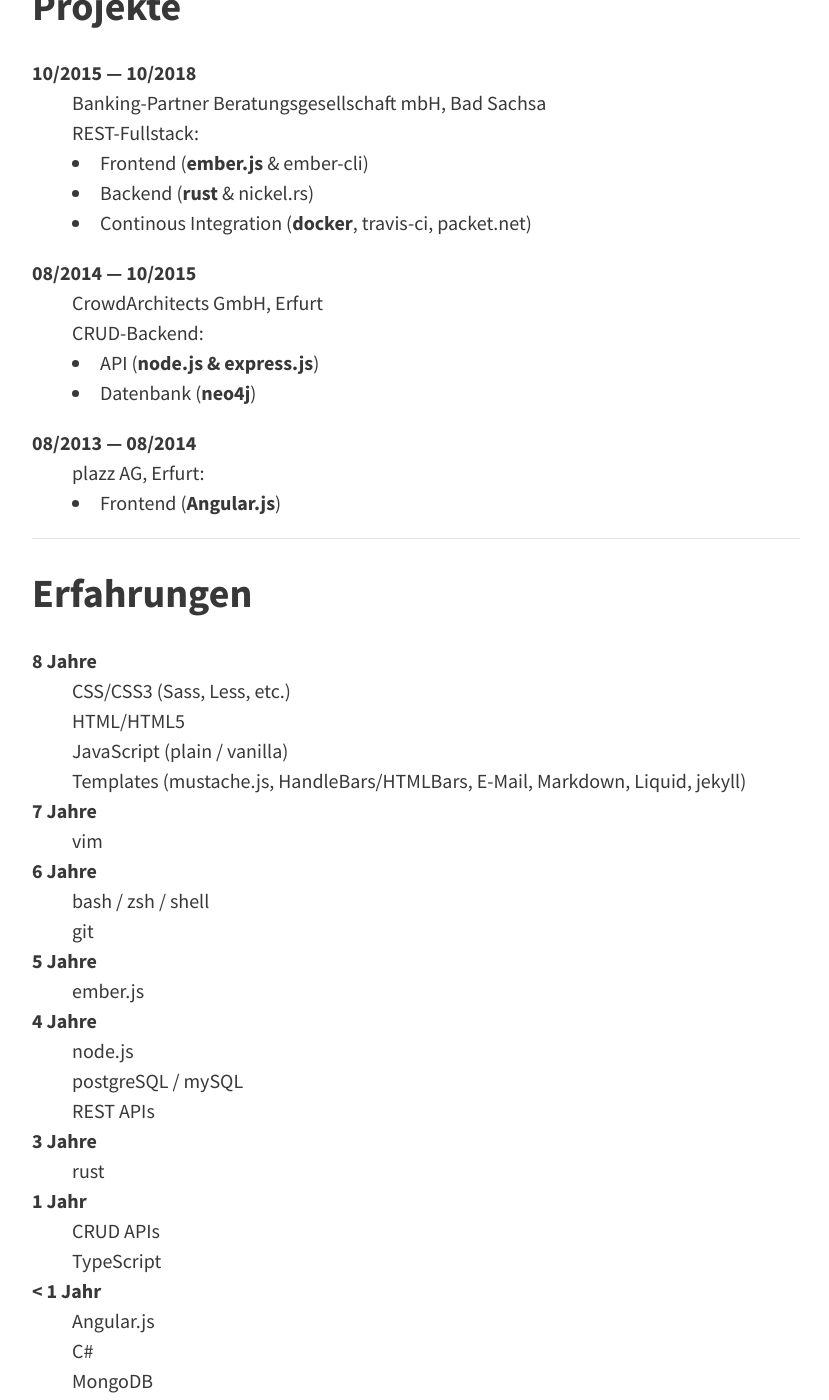
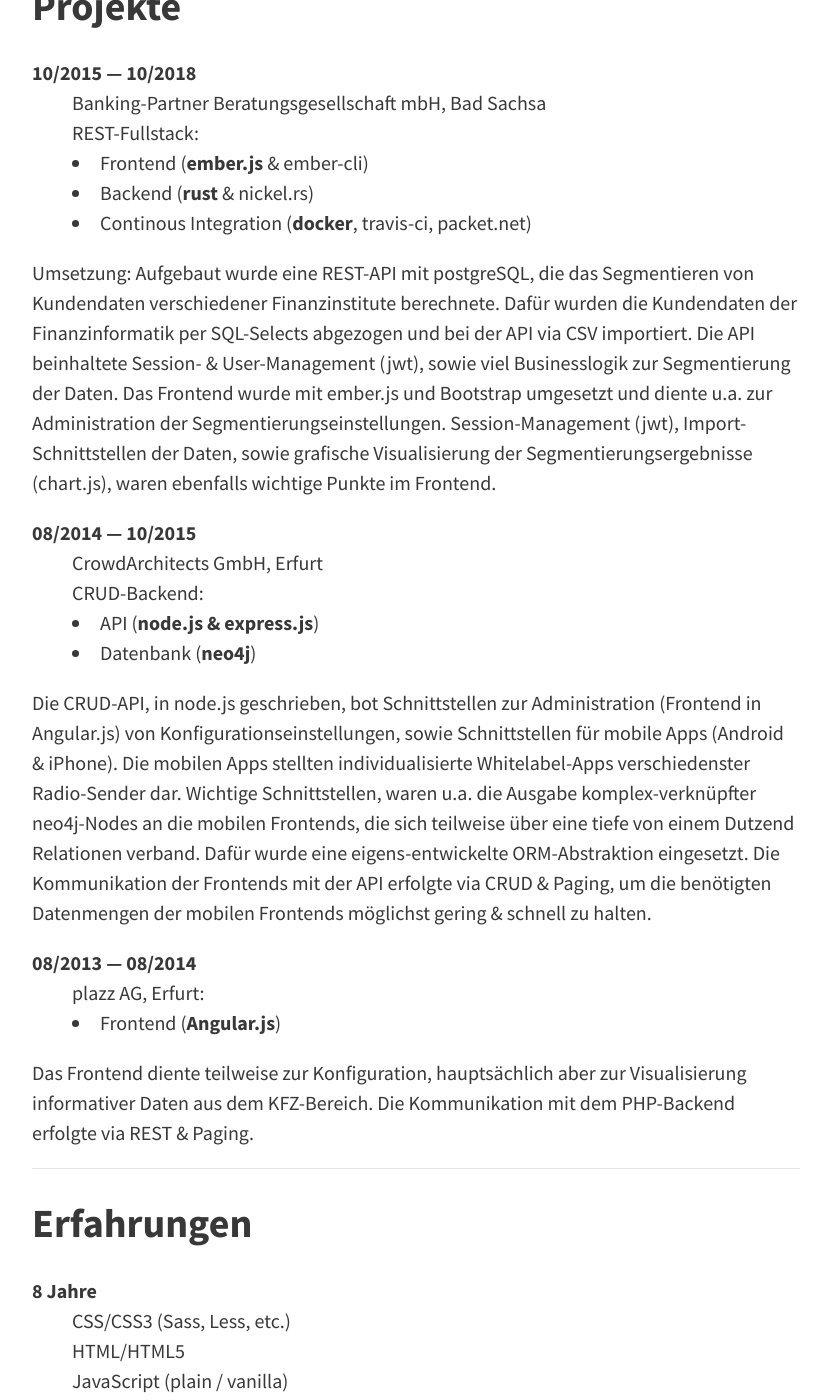
Before and after one commit to iamsebastian/official-site, a Jekyll site: the page built from index.html, in a window 1280 px wide and 1400 px high, scrolled down 457 px. Shown: the whole window, without its empty margins (224-1053 px from the left). Built offline with Jekyll 4.4.1, drawn with Linux system fonts in a browser that asks for light colours; the list of posts is cut into pages by our own code.

Commit message:
Updated index. Added portfolio information

```diff
--- a/index.html
+++ b/index.html
@@ -21,6 +21,7 @@
     <li>Continous Integration (<b>docker</b>, travis-ci, packet.net)</li>
   </ul>
   </dd>
+  <p>Umsetzung: Aufgebaut wurde eine REST-API mit postgreSQL, die das Segmentieren von Kundendaten verschiedener Finanzinstitute berechnete. Dafür wurden die Kundendaten der Finanzinformatik per SQL-Selects abgezogen und bei der API via CSV importiert. Die API beinhaltete Session- &amp; User-Management (jwt), sowie viel Businesslogik zur Segmentierung der Daten. Das Frontend wurde mit ember.js und Bootstrap umgesetzt und diente u.a. zur Administration der Segmentierungseinstellungen. Session-Management (jwt), Import-Schnittstellen der Daten, sowie grafische Visualisierung der Segmentierungsergebnisse (chart.js), waren ebenfalls wichtige Punkte im Frontend.</p>
 
   <dt>08/2014 — 10/2015</dt>
   <dd>CrowdArchitects GmbH, Erfurt
@@ -29,6 +30,7 @@
     <li>Datenbank (<b>neo4j</b>)</li>
   </ul>
   </dd>
+  <p>Die CRUD-API, in node.js geschrieben, bot Schnittstellen zur Administration (Frontend in Angular.js) von Konfigurationseinstellungen, sowie Schnittstellen für mobile Apps (Android &amp; iPhone). Die mobilen Apps stellten individualisierte Whitelabel-Apps verschiedenster Radio-Sender dar. Wichtige Schnittstellen, waren u.a. die Ausgabe komplex-verknüpfter neo4j-Nodes an die mobilen Frontends, die sich teilweise über eine tiefe von einem Dutzend Relationen verband. Dafür wurde eine eigens-entwickelte ORM-Abstraktion eingesetzt. Die Kommunikation der Frontends mit der API erfolgte via CRUD &amp; Paging, um die benötigten Datenmengen der mobilen Frontends möglichst gering &amp; schnell zu halten.</p>
 
   <dt>08/2013 — 08/2014</dt>
   <dd>plazz AG, Erfurt:
@@ -36,6 +38,7 @@
     <li>Frontend (<b>Angular.js</b>)</li>
   </ul>
   </dd>
+  <p>Das Frontend diente teilweise zur Konfiguration, hauptsächlich aber zur Visualisierung informativer Daten aus dem KFZ-Bereich. Die Kommunikation mit dem PHP-Backend erfolgte via REST &amp; Paging.</p>
 </dl>
 
 <hr>
```
